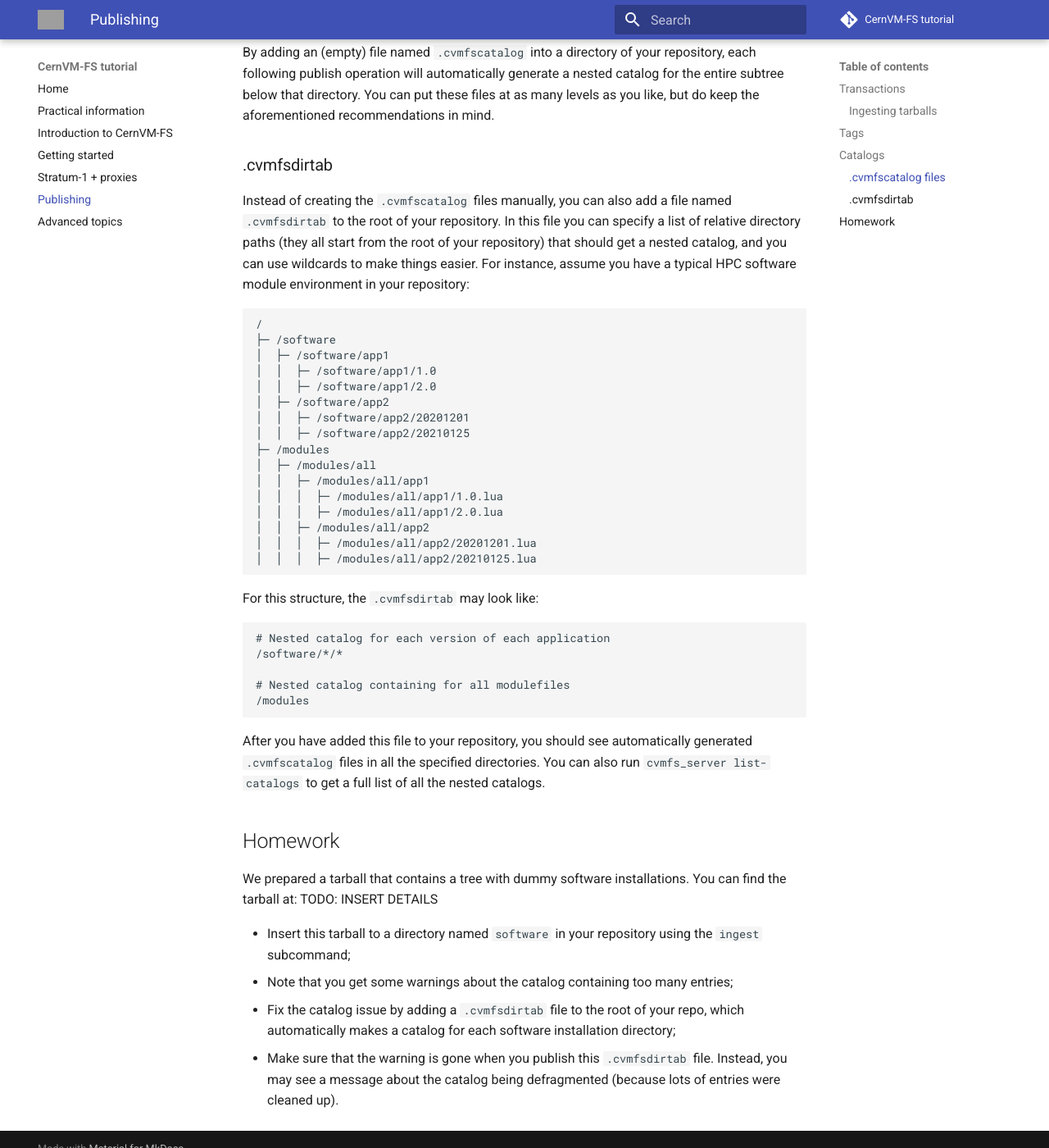
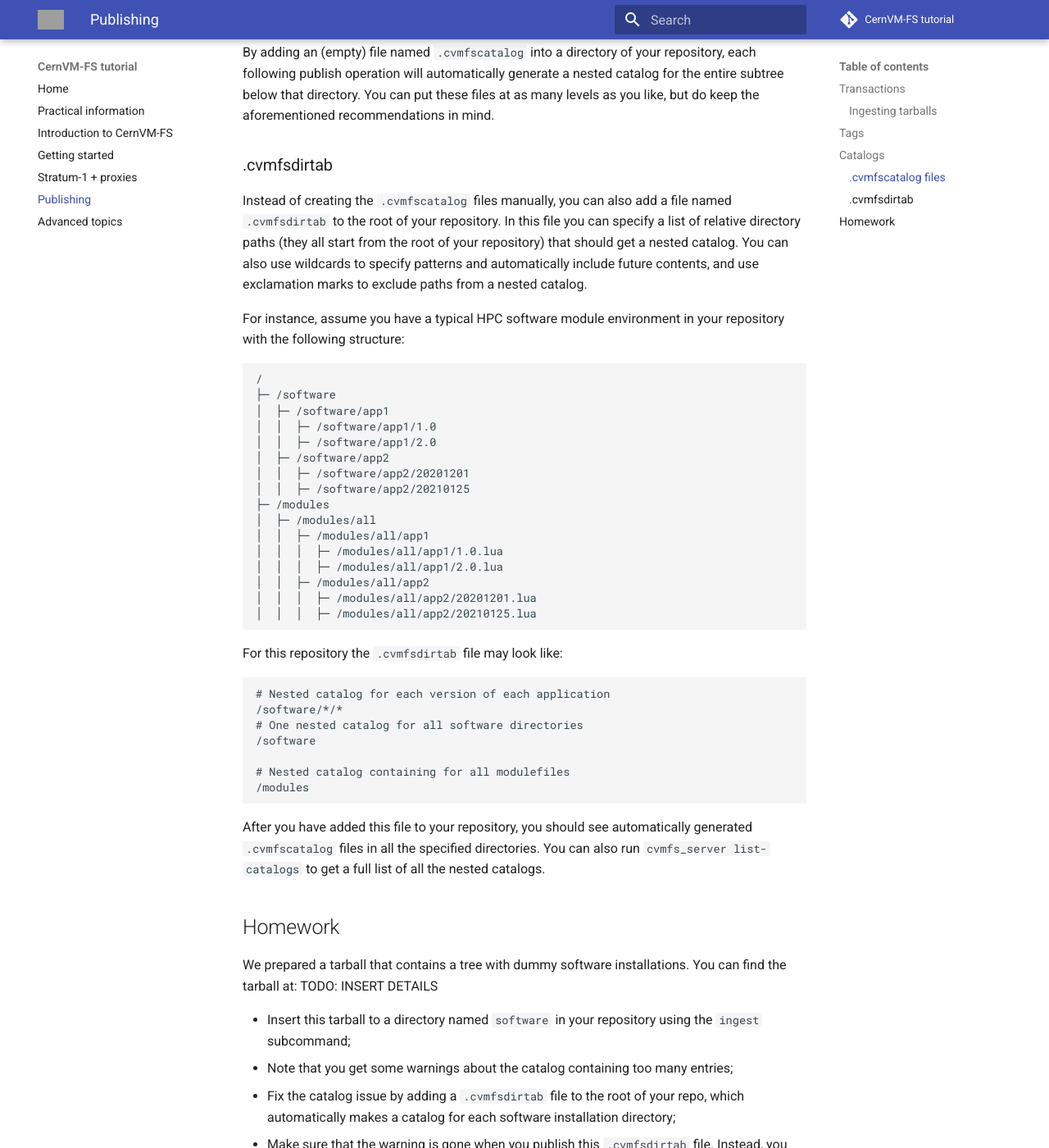
Before and after one commit to cvmfs-contrib/cvmfs-tutorial-2021, an MkDocs documentation site: the page built from docs/04_publishing.md, in a window 1280 px wide and 1400 px high, scrolled down 2269 px. Shown: the whole window at 82% size. Built offline with MkDocs 1.6.1 and Material for MkDocs 9.7.7, drawn with Linux system fonts in a browser that asks for light colours; comment, search, counter and statistics services are not loaded; grey boxes are pictures that could not be loaded.

Commit message:
other small catalog improvements

````diff
--- a/docs/04_publishing.md
+++ b/docs/04_publishing.md
@@ -68,7 +68,9 @@ Making nested catalogs manually can be done in two ways, which we will describe
 By adding an (empty) file named `.cvmfscatalog` into a directory of your repository, each following publish operation will automatically generate a nested catalog for the entire subtree below that directory. You can put these files at as many levels as you like, but do keep the aforementioned recommendations in mind.
 
 ### .cvmfsdirtab
-Instead of creating the `.cvmfscatalog` files manually, you can also add a file named `.cvmfsdirtab` to the root of your repository. In this file you can specify a list of relative directory paths (they all start from the root of your repository) that should get a nested catalog, and you can use wildcards to make things easier. For instance, assume you have a typical HPC software module environment in your repository:
+Instead of creating the `.cvmfscatalog` files manually, you can also add a file named `.cvmfsdirtab` to the root of your repository. In this file you can specify a list of relative directory paths (they all start from the root of your repository) that should get a nested catalog. You can also use wildcards to specify patterns and automatically include future contents, and use exclamation marks to exclude paths from a nested catalog.
+
+For instance, assume you have a typical HPC software module environment in your repository with the following structure:
 ```
 /
 ├─ /software
@@ -88,10 +90,12 @@ Instead of creating the `.cvmfscatalog` files manually, you can also add a file
 │  │  │  ├─ /modules/all/app2/20210125.lua
 ```
 
-For this structure, the `.cvmfsdirtab` may look like:
+For this repository the `.cvmfsdirtab` file may look like:
 ```
 # Nested catalog for each version of each application
 /software/*/*
+# One nested catalog for all software directories
+/software
 
 # Nested catalog containing for all modulefiles
 /modules
````
